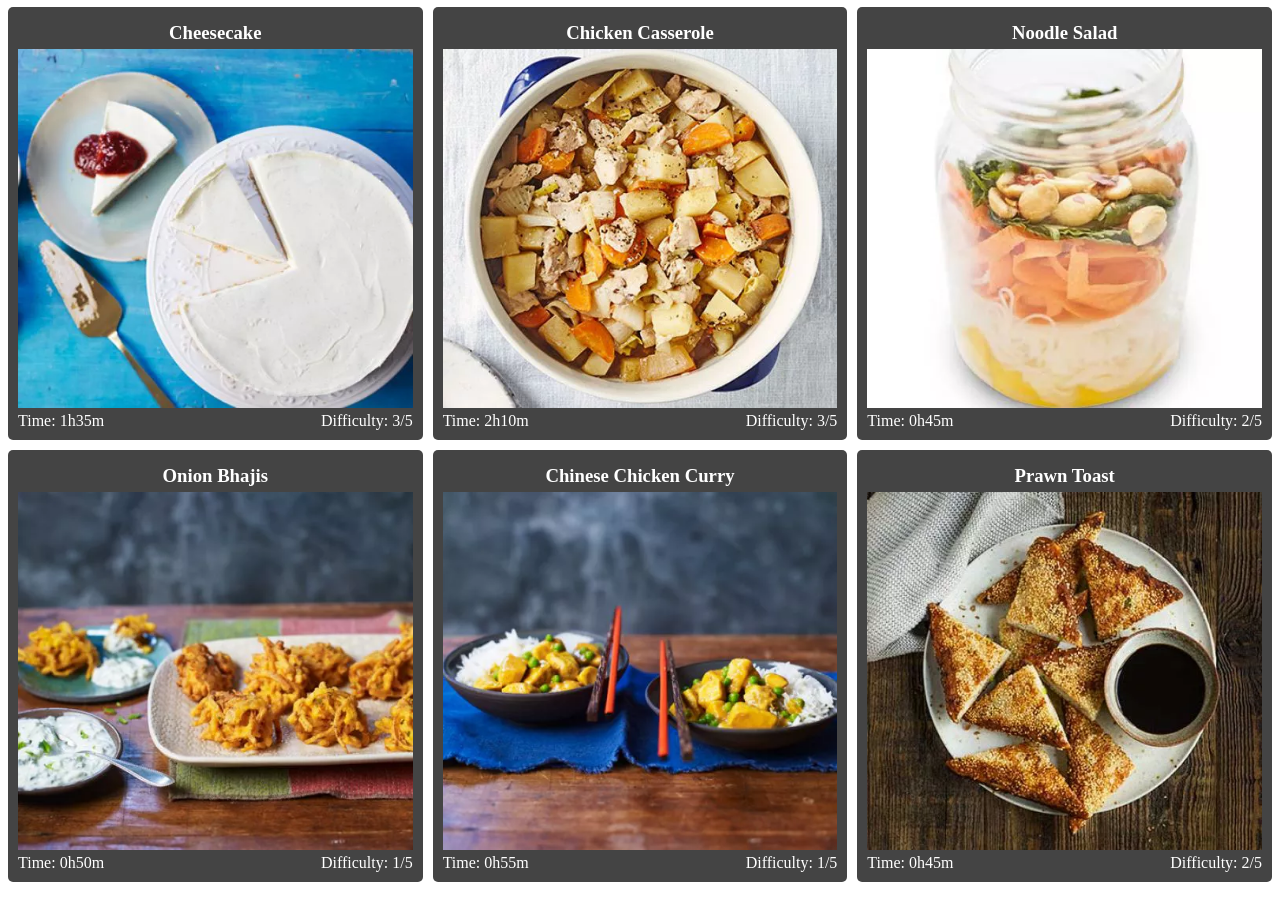
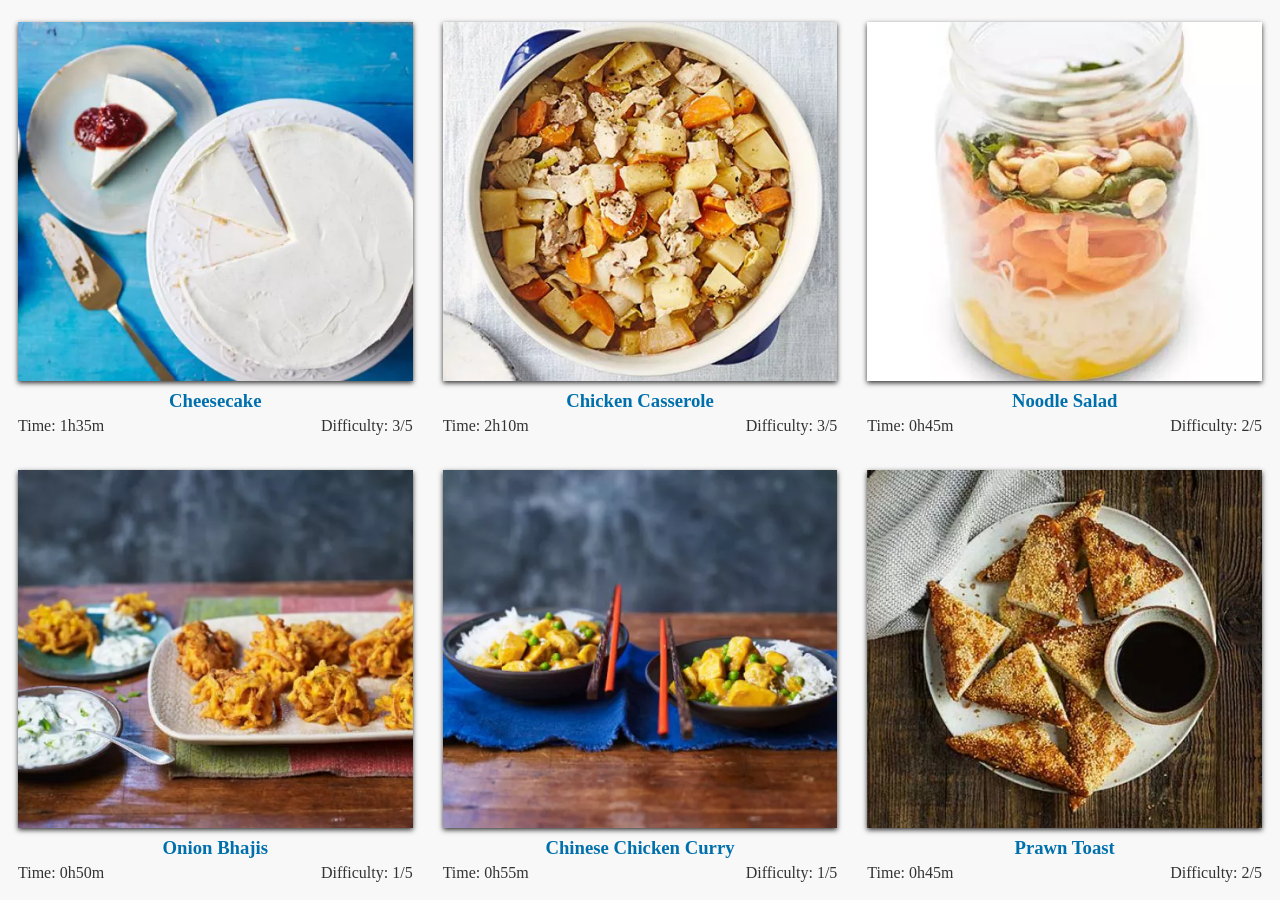
Before and after one commit to Leoooob/Recipe_Depot, a website: page root/index.html in a window 1280 px wide. Shown: the part 583-1483 px from the top of the page. Drawn offline with Linux system fonts and the light colour scheme.

Commit message:
updated style of recipe cards

```diff
--- a/root/css/style.css
+++ b/root/css/style.css
@@ -1,25 +1,36 @@
+h1 {
+  color: #0070ad; }
+
+body {
+  background-color: #f8f8f8; }
+
 .grid-container {
   display: grid;
-  grid-template-columns: 1fr 1fr 1fr;
-  grid-gap: 10px;
-  background-color: #fff;
-  color: #333; }
-  .grid-container .box {
+  grid-gap: 15px 10px;
+  color: #0070ad;
+  grid-template-columns: 1fr 1fr 1fr; }
+  @media screen and (max-width: 800px) {
+    .grid-container {
+      grid-template-columns: 1fr 1fr; } }
+  @media screen and (max-width: 500px) {
+    .grid-container {
+      grid-template-columns: 1fr; } }
+  .grid-container .recipe-card {
     display: grid;
-    justify-items: center;
-    background-color: #444;
-    color: #fff;
+    padding: 10px;
     border-radius: 5px;
-    padding: 10px; }
-    .grid-container .box h3 {
+    justify-items: center; }
+    .grid-container .recipe-card img {
+      width: 100%;
+      box-shadow: 0 2px 5px #333; }
+    .grid-container .recipe-card h3 {
       margin: 5px 0; }
-    .grid-container .box img {
-      width: 100%; }
-    .grid-container .box aside {
+    .grid-container .recipe-card aside {
       width: 100%;
+      color: #333;
       display: grid;
       grid-template-columns: 1fr 1fr; }
-      .grid-container .box aside .time {
+      .grid-container .recipe-card aside .time {
         text-align: left; }
-      .grid-container .box aside .difficulty {
+      .grid-container .recipe-card aside .difficulty {
         text-align: right; }
--- a/root/index.html
+++ b/root/index.html
@@ -15,6 +15,7 @@
 
   <section>
     <main>
+      <div class="svg"></div>
       <p>This website is the one-stop for saving, finding and sharing recipes.</p>
       <p>There are plans to make recipes accessible via voice assistants too, to make cooking something new that little bit easier.</p>
     </main>
@@ -22,109 +23,109 @@
 
   <section>
       <div class="grid-container">
-          <div class="box">
-            <h3>Chilli Con Carne</h3>
+          <div class="recipe-card">
             <picture>
               <source srcset="assets/images/webp/ChilliConCarne.webp" type="image/webp" alt="Chilli Con Carne" >
               <source srcset="assets/images/jpg/ChilliConCarne.jpg" type="image/jpg" alt="Chilli Con Carne" >
               <img src="assets/images/jpg/ChilliConCarne.jpg" alt="Chilli Con Carne" >
             </picture>
+            <h3>Chilli Con Carne</h3>
             <aside>
               <div class="time">Time: 1h20m</div>
               <div class="difficulty">Difficulty: 1/5</div>
             </aside>
           </div>
-          <div class="box">
-              <h3>Pancakes</h3>
+          <div class="recipe-card">
               <picture>
                 <source srcset="assets/images/webp/Pancakes.webp" type="image/webp" alt="Pancakes" >
                 <source srcset="assets/images/jpg/Pancakes.jpg" type="image/jpg" alt="Pancakes" >
                 <img src="assets/images/jpg/Pancakes.jpg" alt="Pancakes" >
               </picture>
+              <h3>Pancakes</h3>
               <aside>
                 <div class="time">Time: 0h20m</div>
                 <div class="difficulty">Difficulty: 1/5</div>
               </aside>
           </div>
-          <div class="box">
-              <h3>Celery Soup</h3>
+          <div class="recipe-card">
               <picture>
                 <source srcset="assets/images/webp/CelerySoup.webp" type="image/webp" alt="Celery Soup" >
                 <source srcset="assets/images/jpg/CelerySoup.jpg" type="image/jpg" alt="Celery Soup" >
                 <img src="assets/images/jpg/CelerySoup.jpg" alt="Celery Soup" >
               </picture>
+              <h3>Celery Soup</h3>
               <aside>
                 <div class="time">Time: 1h40m</div>
                 <div class="difficulty">Difficulty: 1/5</div>
               </aside>
           </div>
-          <div class="box">
-              <h3>Cheesecake</h3>
+          <div class="recipe-card">
               <picture>
                 <source srcset="assets/images/webp/Cheesecake.webp" type="image/webp" alt="Cheesecake" >
                 <source srcset="assets/images/jpg/Cheesecake.jpg" type="image/jpg" alt="Cheesecake" >
                 <img src="assets/images/jpg/Cheesecake.jpg" alt="Cheesecake" >
               </picture>
+              <h3>Cheesecake</h3>
               <aside>
                 <div class="time">Time: 1h35m</div>
                 <div class="difficulty">Difficulty: 3/5</div>
               </aside>
           </div>
-          <div class="box">
-              <h3>Chicken Casserole</h3>
+          <div class="recipe-card">
               <picture>
                 <source srcset="assets/images/webp/ChickenCasserole.webp" type="image/webp" alt="Chicken Casserole" >
                 <source srcset="assets/images/jpg/ChickenCasserole.jpg" type="image/jpg" alt="Chicken Casserole" >
                 <img src="assets/images/jpg/ChickenCasserole.jpg" alt="Chicken Casserole" >
               </picture>
+              <h3>Chicken Casserole</h3>
               <aside>
                 <div class="time">Time: 2h10m</div>
                 <div class="difficulty">Difficulty: 3/5</div>
               </aside>
           </div>
-          <div class="box">
-              <h3>Noodle Salad</h3>
+          <div class="recipe-card">
               <picture>
                 <source srcset="assets/images/webp/NoodleSalad.webp" type="image/webp" alt="Noodle Salad" >
                 <source srcset="assets/images/jpg/NoodleSalad.jpg" type="image/jpg" alt="Noodle Salad" >
                 <img src="assets/images/jpg/NoodleSalad.jpg" alt="Noodle Salad" >
               </picture>
+              <h3>Noodle Salad</h3>
               <aside>
                 <div class="time">Time: 0h45m</div>
                 <div class="difficulty">Difficulty: 2/5</div>
               </aside>
           </div>
-          <div class="box">
-              <h3>Onion Bhajis</h3>
+          <div class="recipe-card">
               <picture>
                 <source srcset="assets/images/webp/OnionBhajis.webp" type="image/webp" alt="Onion Bhajis" >
                 <source srcset="assets/images/jpg/OnionBhajis.jpg" type="image/jpg" alt="Onion Bhajis" >
                 <img src="assets/images/jpg/OnionBhajis.jpg" alt="Onion Bhajis" >
               </picture>
+              <h3>Onion Bhajis</h3>
               <aside>
                 <div class="time">Time: 0h50m</div>
                 <div class="difficulty">Difficulty: 1/5</div>
               </aside>
           </div>
-          <div class="box">
-              <h3>Chinese Chicken Curry</h3>
+          <div class="recipe-card">
               <picture>
                 <source srcset="assets/images/webp/ChineseChickenCurry.webp" type="image/webp" alt="Chinese Chicken Curry" >
                 <source srcset="assets/images/jpg/ChineseChickenCurry.jpg" type="image/jpg" alt="Chinese Chicken Curry" >
                 <img src="assets/images/jpg/ChineseChickenCurry.jpg" alt="Chinese Chicken Curry" >
               </picture>
+              <h3>Chinese Chicken Curry</h3>
               <aside>
                 <div class="time">Time: 0h55m</div>
                 <div class="difficulty">Difficulty: 1/5</div>
               </aside>
           </div>
-          <div class="box">
-              <h3>Prawn Toast</h3>
+          <div class="recipe-card">
               <picture>
                 <source srcset="assets/images/webp/PrawnToast.webp" type="image/webp" alt="Prawn Toast" >
                 <source srcset="assets/images/jpg/PrawnToast.jpg" type="image/jpg" alt="Prawn Toast" >
                 <img src="assets/images/jpg/PrawnToast.jpg" alt="Prawn Toast" >
               </picture>
+              <h3>Prawn Toast</h3>
               <aside>
                 <div class="time">Time: 0h45m</div>
                 <div class="difficulty">Difficulty: 2/5</div>
--- a/root/scss/main.scss
+++ b/root/scss/main.scss
@@ -1,28 +1,43 @@
+h1 {
+  color: #0070ad;
+}
+
+body {
+  background-color: #f8f8f8;
+}
+
 .grid-container {
   display: grid;
+  grid-gap: 15px 10px;
+  color: #0070ad;
   grid-template-columns: 1fr 1fr 1fr;
-  grid-gap: 10px;
-  background-color: #fff;
-  color: #333;
 
-  .box {
+  @media screen and (max-width: 800px) {
+    grid-template-columns: 1fr 1fr;
+  }
+
+  @media screen and (max-width: 500px) {
+    grid-template-columns: 1fr;
+  }
+
+  .recipe-card {
     display: grid;
+    padding: 10px;
+    border-radius: 5px;
     justify-items: center;
-    background-color: #444;
-    color: #fff;
-    border-radius: 5px;
-    padding: 10px;
+
+    img {
+      width: 100%;
+      box-shadow: 0 2px 5px #333;
+    }
 
     h3 {
       margin: 5px 0;
     }
 
-    img {
-      width: 100%;
-    }
-
     aside {
       width: 100%;
+      color: #333;
       display: grid;
       grid-template-columns: 1fr 1fr;
 
```
Also changed, not shown: dist/css/style.css.
